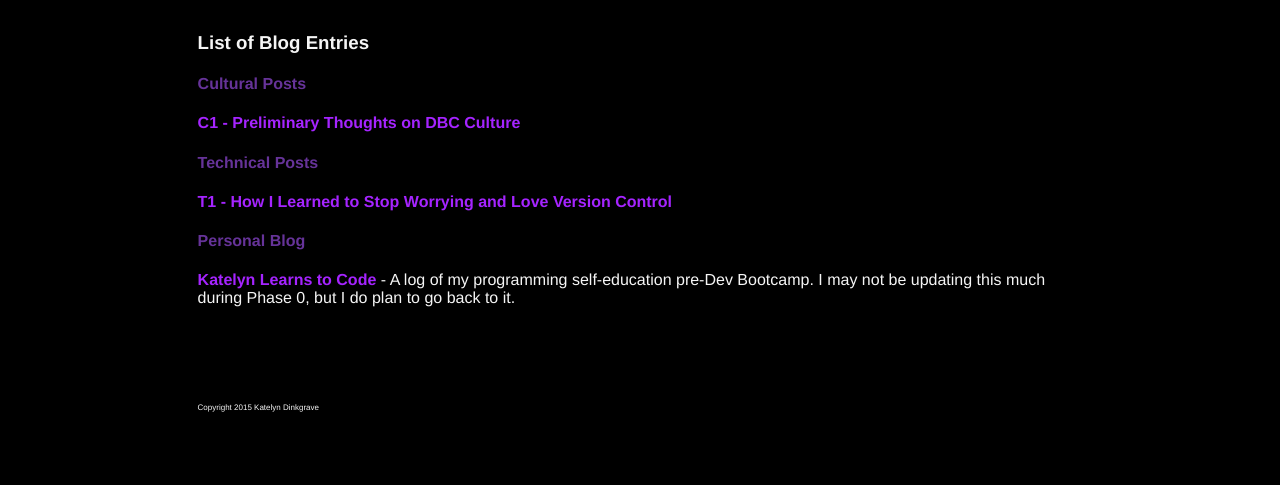
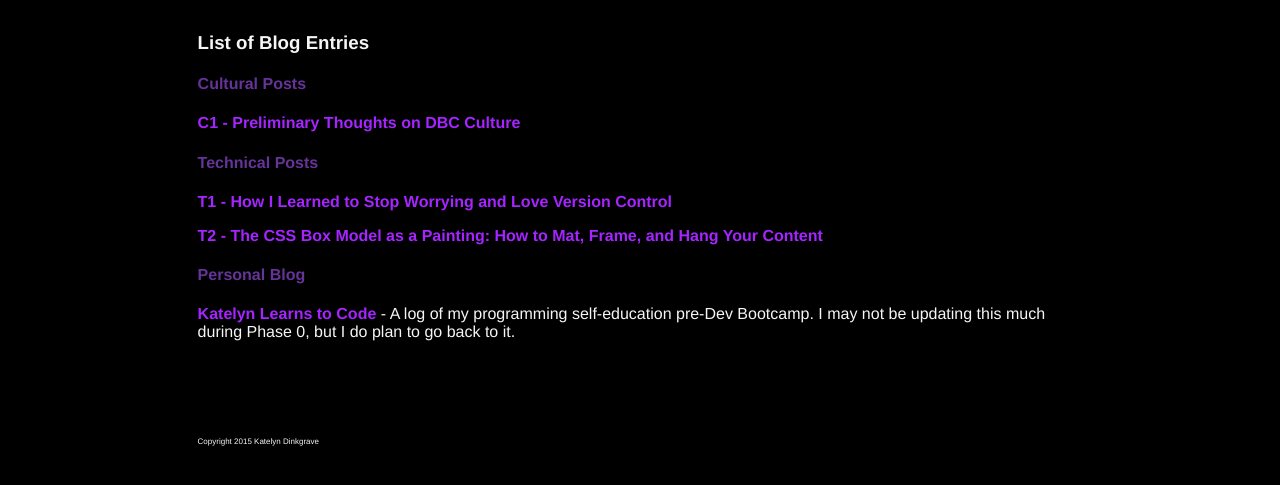
Before and after one commit to dinkengraven/old-website, a plain HTML site: page blog/index.html in a window 1280 px wide. Shown: the part 193-678 px from the top of the page. Drawn offline with Linux system fonts and the light colour scheme.

Commit message:
add link for T2 entry

```diff
--- a/blog/index.html
+++ b/blog/index.html
@@ -26,6 +26,9 @@
             <p>
                <a href="t1-git-blog.html">T1 - How I Learned to Stop Worrying and Love Version Control</a>
             </p>
+            <p>
+               <a href="t2-css-design.html">T2 - The CSS Box Model as a Painting: How to Mat, Frame, and Hang Your Content</a>
+            </p>
          <h4>Personal Blog</h4>
             <p>
                <a href="http://www.katelyndinkgrave.com">Katelyn Learns to Code</a> - A log of my programming self-education pre-Dev Bootcamp. I may not be updating this much during Phase 0, but I do plan to go back to it.
```
